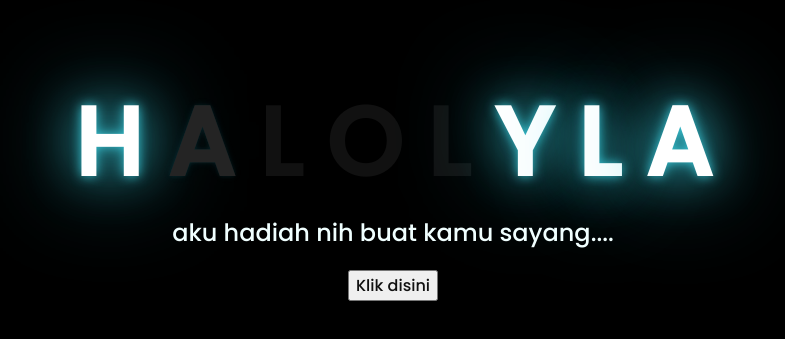
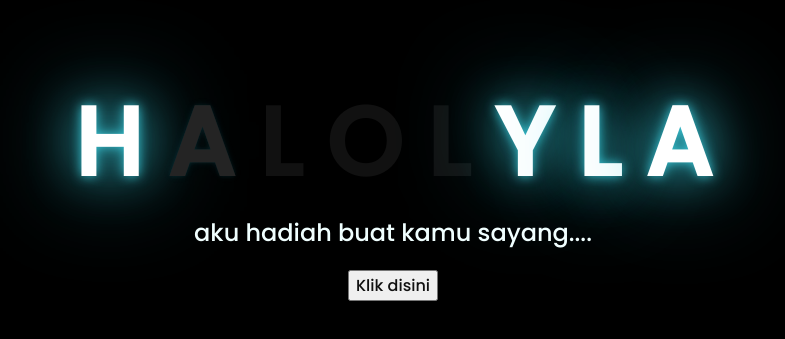
Before and after one commit to zackykeceng/windaakuuusayangg, a plain HTML site: page index.html in a window 1280 px wide. Shown: the part 223-562 px from the top of the page, without its empty margins (255-1040 px from the left). Drawn offline with Linux system fonts and the light colour scheme.

Commit message:
Update index.html

```diff
--- a/index.html
+++ b/index.html
@@ -21,7 +21,7 @@
         <span>A</span>
     </div>
     <div class="description">
-        <span>aku hadiah nih buat kamu sayang....</span>
+        <span>aku hadiah buat kamu sayang....</span>
     </div>
     <div class="button">
         <button>
```
